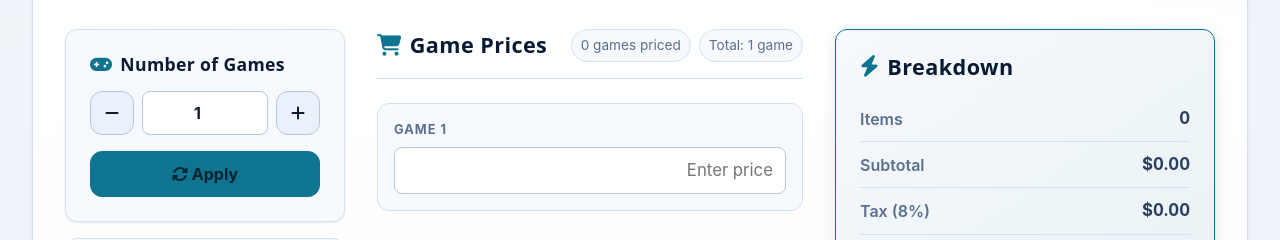
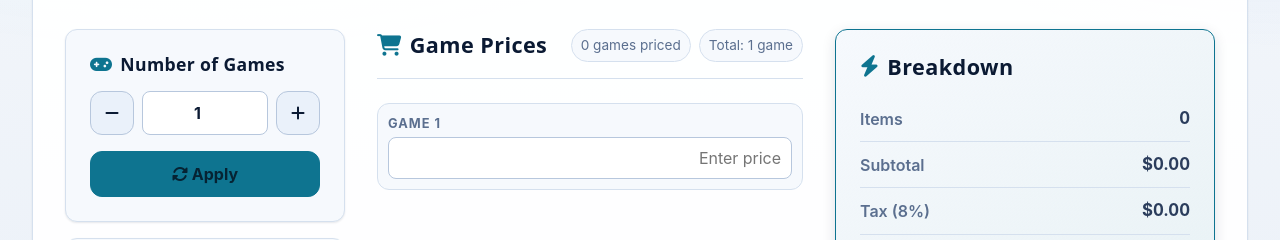
Before and after one commit to Emadeddin99/SteamScout1, a website: page index.html in a window 1280 px wide. Shown: the part 225-465 px from the top of the page. Drawn offline with Linux system fonts and the light colour scheme; no server answers.

Commit message:
Compact calculator game inputs

```diff
--- a/styles.css
+++ b/styles.css
@@ -303,11 +303,11 @@ button:active { transform: translateY(1px); }
 .games-header { display: flex; align-items: center; justify-content: space-between; gap: var(--space-3); padding-bottom: var(--space-3); border-bottom: 1px solid var(--border-subtle); margin-bottom: var(--space-4); }
 .games-stats { display: flex; gap: var(--space-2); flex-wrap: wrap; justify-content: flex-end; font-size: .85rem; }
 .stat { padding: 5px 9px; border: 1px solid var(--border-subtle); border-radius: var(--radius-pill); background: var(--surface-2); color: var(--text-muted); }
-.games-grid { display: grid; grid-template-columns: 1fr; gap: var(--space-3); }
-.game-input-card { display: flex; flex-direction: column; gap: var(--space-2); padding: var(--space-3); border: 1px solid var(--border-subtle); border-radius: var(--radius-md); background: var(--surface-2); animation: cardEnter .25s var(--ease) both; }
+.games-grid { display: grid; grid-template-columns: repeat(auto-fit, minmax(min(100%, 170px), 1fr)); gap: var(--space-2); }
+.game-input-card { display: flex; flex-direction: column; gap: var(--space-1); padding: 10px; border: 1px solid var(--border-subtle); border-radius: var(--radius-md); background: var(--surface-2); animation: cardEnter .25s var(--ease) both; }
 .game-input-card:hover { border-color: var(--border-strong); box-shadow: var(--shadow-1); }
 .game-input-card label { color: var(--text-muted); font-size: .8rem; font-weight: 700; letter-spacing: .08em; text-transform: uppercase; }
-.game-input-card input { width: 100%; min-height: 44px; padding: 10px 12px; color: var(--text-heading); font-size: 1.05rem; font-variant-numeric: tabular-nums; text-align: right; }
+.game-input-card input { width: 100%; min-height: 40px; padding: 8px 10px; color: var(--text-heading); font-size: 1rem; font-variant-numeric: tabular-nums; text-align: right; }
 .game-remove-btn { padding: 8px 12px; border: 1px solid var(--danger); border-radius: var(--radius-sm); background: var(--danger-soft); color: var(--danger); font-weight: 600; transition: background var(--transition), color var(--transition); }
 .game-remove-btn:hover { background: var(--danger); color: #fff; }
 
@@ -456,14 +456,12 @@ button:active { transform: translateY(1px); }
 @media (min-width: 768px) {
     .main-content { padding: calc(var(--header-height) + var(--space-6)) var(--space-5) var(--space-6); }
     .calc-layout { grid-template-columns: 1fr 1fr; }
-    .games-grid { grid-template-columns: repeat(2, 1fr); }
     .deals-grid { grid-template-columns: repeat(2, 1fr); }
     .history-grid { grid-template-columns: repeat(2, 1fr); }
 }
 
 @media (min-width: 1024px) {
     .calc-layout { grid-template-columns: 280px minmax(0, 1fr) 380px; }
-    .games-grid { grid-template-columns: 1fr; }
     .deals-grid { grid-template-columns: repeat(3, 1fr); }
     .history-grid { grid-template-columns: repeat(3, 1fr); }
     .calc-results { position: sticky; top: calc(var(--header-height) + var(--space-3)); align-self: start; }
```
